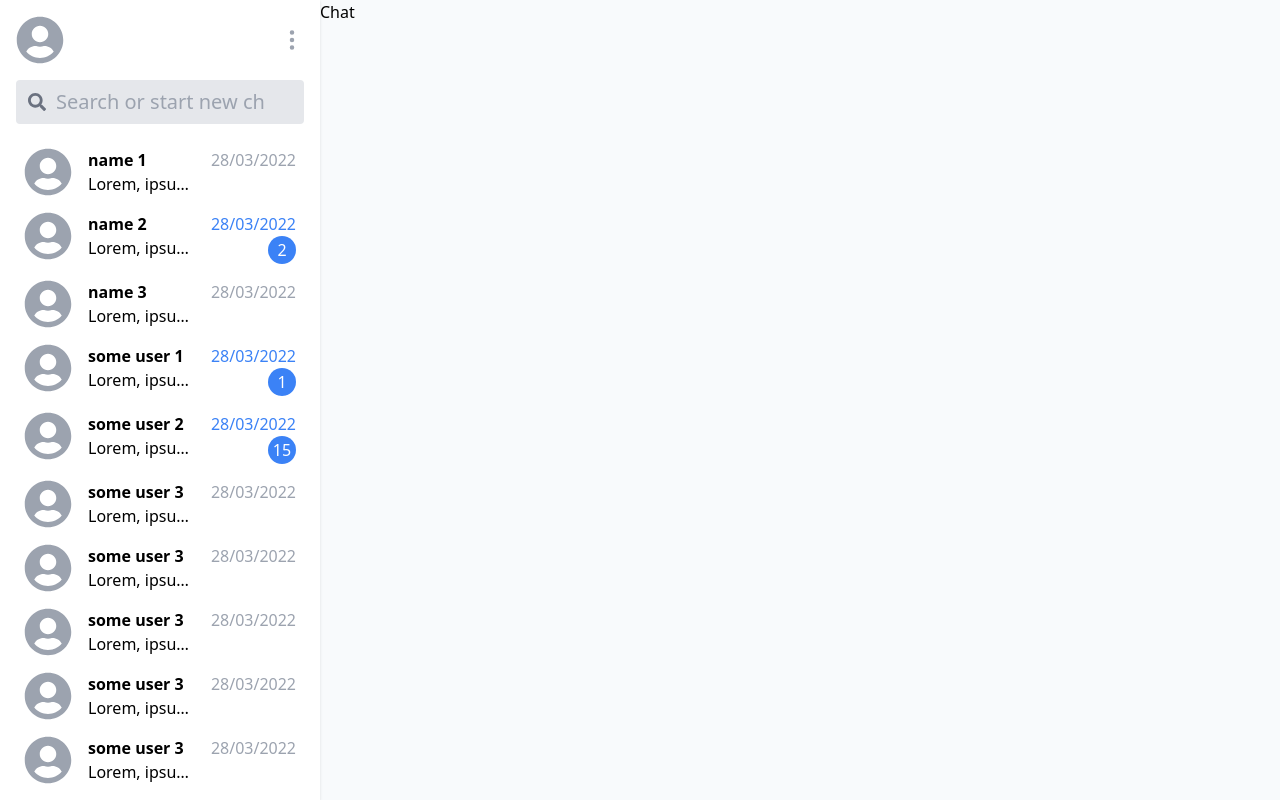
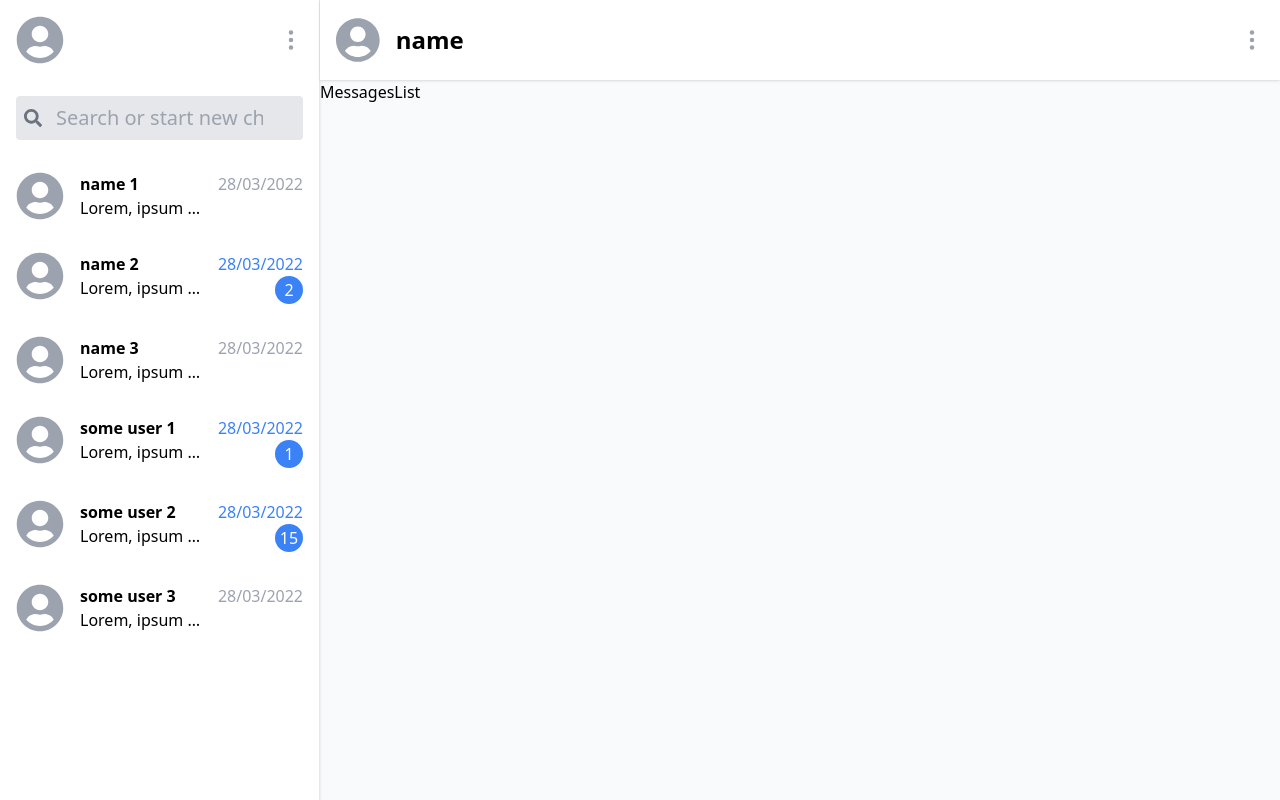
Before and after one commit to yap8/chat, a React (Create React App) app in the folder client/: page / in a window 1280 px wide. Built offline with nearby package versions, Linux system fonts and the light colour scheme; sample sign-in values are in the browser's storage.

Commit message:
added styles for Chat and reworked Sidebar

```diff
--- a/client/src/components/Chat/Chat.js
+++ b/client/src/components/Chat/Chat.js
@@ -1,8 +1,23 @@
-import React from 'react'
+import { useParams } from 'react-router-dom'
+import Header from './Header'
+
+import MessagesList from './MessagesList'
+
+const messages = [
+  { id: '322222222', content: 'Hello!', sender: '1' },
+  { id: '321321312', content: 'Lorem ipsum dolor sit amet consectetur adipisicing elit. Commodi, rerum.', sender: '2' },
+  { id: '123123', content: 'Lorem ipsum, dolor sit amet consectetur adipisicing elit. Quaerat culpa est deleniti sit corporis, iste beatae autem officiis explicabo sint!', sender: '1' }
+]
 
 const Chat = () => {
+  const { id } = useParams()
+
   return (
-    <div className="w-3/4">Chat</div>
+    <div className="w-3/4">
+      <Header name={'name'} />
+      <MessagesList messages={messages} />
+
+    </div>
   )
 }
 
--- /dev/null
+++ b/client/src/components/Chat/Header.js
@@ -0,0 +1,16 @@
+import { BsThreeDotsVertical } from 'react-icons/bs'
+import { FaUserCircle } from 'react-icons/fa'
+
+const Header = ({ name }) => {
+  return (
+    <div className="flex justify-between items-center bg-white p-4 shadow">
+      <FaUserCircle className="text-5xl text-gray-400 mr-4" />
+      <h1 className="w-full font-semibold text-2xl">{name}</h1>
+      <button className="group">
+        <BsThreeDotsVertical className="w-6 h-6 text-gray-400 transition group-hover:text-gray-800" />
+      </button>
+    </div>
+  )
+}
+
+export default Header
--- /dev/null
+++ b/client/src/components/Chat/Message.js
@@ -0,0 +1,7 @@
+const Message = () => {
+  return (
+    <div>Message</div>
+  )
+}
+
+export default Message
--- /dev/null
+++ b/client/src/components/Chat/MessagesList.js
@@ -0,0 +1,7 @@
+const MessagesList = () => {
+  return (
+    <div>MessagesList</div>
+  )
+}
+
+export default MessagesList
--- a/client/src/components/Sidebar/ChatItem.js
+++ b/client/src/components/Sidebar/ChatItem.js
@@ -5,7 +5,7 @@ const ChatItem = ({ id, name, lastMessage, unread }) => {
   return (
     <li className="group">
       <Link
-        className="p-2 flex rounded transition group-hover:bg-gray-200"
+        className="p-4 flex rounded transition group-hover:bg-gray-200"
         to={`/chats/${id}`}
       >
         <div className="w-12 h-12 mr-4">
--- a/client/src/components/Sidebar/ChatList.js
+++ b/client/src/components/Sidebar/ChatList.js
@@ -7,23 +7,12 @@ const chats = [
   { id: '4', name: 'some user 1', lastMessage: { text: 'Lorem, ipsum dolor. Lorem, ipsum dolor. Lorem, ipsum dolor. Lorem, ipsum dolor.', date: '28/03/2022' }, unread: 1 },
   { id: '5', name: 'some user 2', lastMessage: { text: 'Lorem, ipsum dolor.', date: '28/03/2022' }, unread: 15 },
   { id: '6', name: 'some user 3', lastMessage: { text: 'Lorem, ipsum dolor.', date: '28/03/2022' }, unread: 0 },
-  { id: '6', name: 'some user 3', lastMessage: { text: 'Lorem, ipsum dolor.', date: '28/03/2022' }, unread: 0 },
-  { id: '6', name: 'some user 3', lastMessage: { text: 'Lorem, ipsum dolor.', date: '28/03/2022' }, unread: 0 },
-  { id: '6', name: 'some user 3', lastMessage: { text: 'Lorem, ipsum dolor.', date: '28/03/2022' }, unread: 0 },
-  { id: '6', name: 'some user 3', lastMessage: { text: 'Lorem, ipsum dolor.', date: '28/03/2022' }, unread: 0 },
-  { id: '6', name: 'some user 3', lastMessage: { text: 'Lorem, ipsum dolor.', date: '28/03/2022' }, unread: 0 },
-  { id: '6', name: 'some user 3', lastMessage: { text: 'Lorem, ipsum dolor.', date: '28/03/2022' }, unread: 0 },
-  { id: '6', name: 'some user 3', lastMessage: { text: 'Lorem, ipsum dolor.', date: '28/03/2022' }, unread: 0 },
-  { id: '6', name: 'some user 3', lastMessage: { text: 'Lorem, ipsum dolor.', date: '28/03/2022' }, unread: 0 },
-  { id: '6', name: 'some user 3', lastMessage: { text: 'Lorem, ipsum dolor.', date: '28/03/2022' }, unread: 0 },
-  { id: '6', name: 'some user 3', lastMessage: { text: 'Lorem, ipsum dolor.', date: '28/03/2022' }, unread: 0 },
-  { id: '6', name: 'some user 3', lastMessage: { text: 'Lorem, ipsum dolor.', date: '28/03/2022' }, unread: 0 },
 ]
 
 const ChatList = () => {
   return (
     <div>
-      <ul className="h-screen overflow-scroll">
+      <ul className="h-screen overflow-auto">
         {chats.map(chat => (
           <ChatItem
             key={chat.id}
--- a/client/src/components/Sidebar/Header.js
+++ b/client/src/components/Sidebar/Header.js
@@ -3,7 +3,7 @@ import { BsThreeDotsVertical } from 'react-icons/bs'
 
 const Header = () => {
   return (
-    <div className="flex justify-between">
+    <div className="flex justify-between p-4">
       <FaUserCircle className="text-5xl text-gray-400" />
       <button className="group">
         <BsThreeDotsVertical className="w-6 h-6 text-gray-400 transition group-hover:text-gray-800" />
--- a/client/src/components/Sidebar/SearchForm.js
+++ b/client/src/components/Sidebar/SearchForm.js
@@ -11,8 +11,8 @@ const SearchForm = () => {
   const clearForm = () => setFormData('')
 
   return (
-    <div className="py-4 flex items-center relative">
-      <label className="absolute left-3 cursor-text" htmlFor="search">
+    <div className="p-4 flex items-center relative">
+      <label className="absolute left-6 cursor-text" htmlFor="search">
         <FaSearch className="text-gray-500 text-lg" />
       </label>
       <input
@@ -24,7 +24,7 @@ const SearchForm = () => {
         onChange={handleChange}
       />
       <button
-        className={`absolute right-3 group ${formData.length ? '' : 'hidden'}`}
+        className={`absolute right-6 group ${formData.length ? '' : 'hidden'}`}
         onClick={clearForm}
       >
         <FaTimes className="text-gray-500 text-lg transition group-hover:text-gray-800" />
--- a/client/src/components/Sidebar/Sidebar.js
+++ b/client/src/components/Sidebar/Sidebar.js
@@ -4,7 +4,7 @@ import ChatList from "./ChatList"
 
 const Sidebar = () => {
   return (
-    <div className="w-1/4 h-screen p-4 bg-white overflow-hidden shadow">
+    <div className="w-1/4 h-screen bg-white overflow-hidden border-r shadow">
       <Header />
       <SearchForm />
       <ChatList />
```
